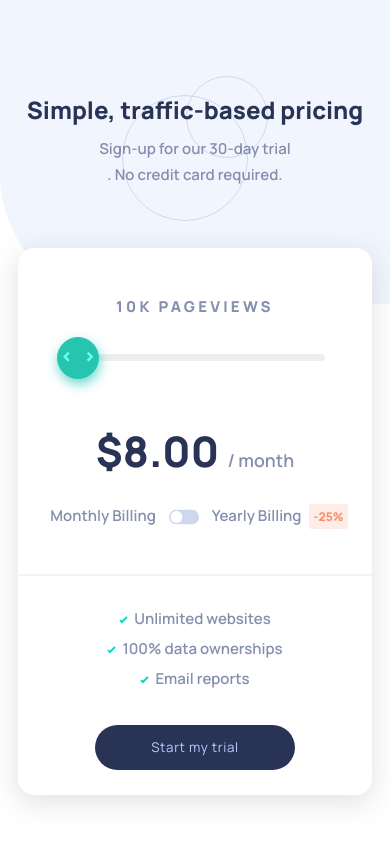
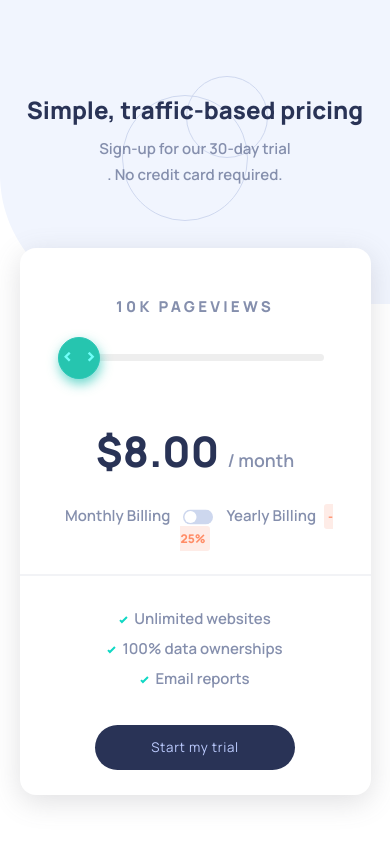
Before and after one commit to othewebdev/pricing-interactive, a React (Create React App) app: page / in a window 390 px wide. Built offline with nearby package versions, Linux system fonts and the light colour scheme.

Commit message:
[PI 7.1] Styling tweak

```diff
--- a/src/components/PricingTool/styles.css
+++ b/src/components/PricingTool/styles.css
@@ -105,6 +105,9 @@ hr {
 }
 
 @media screen and (max-width: 720px) {
+  .Container {
+    width: 90%;
+  }
   hr {
     margin-top: 0px;
   }
```
